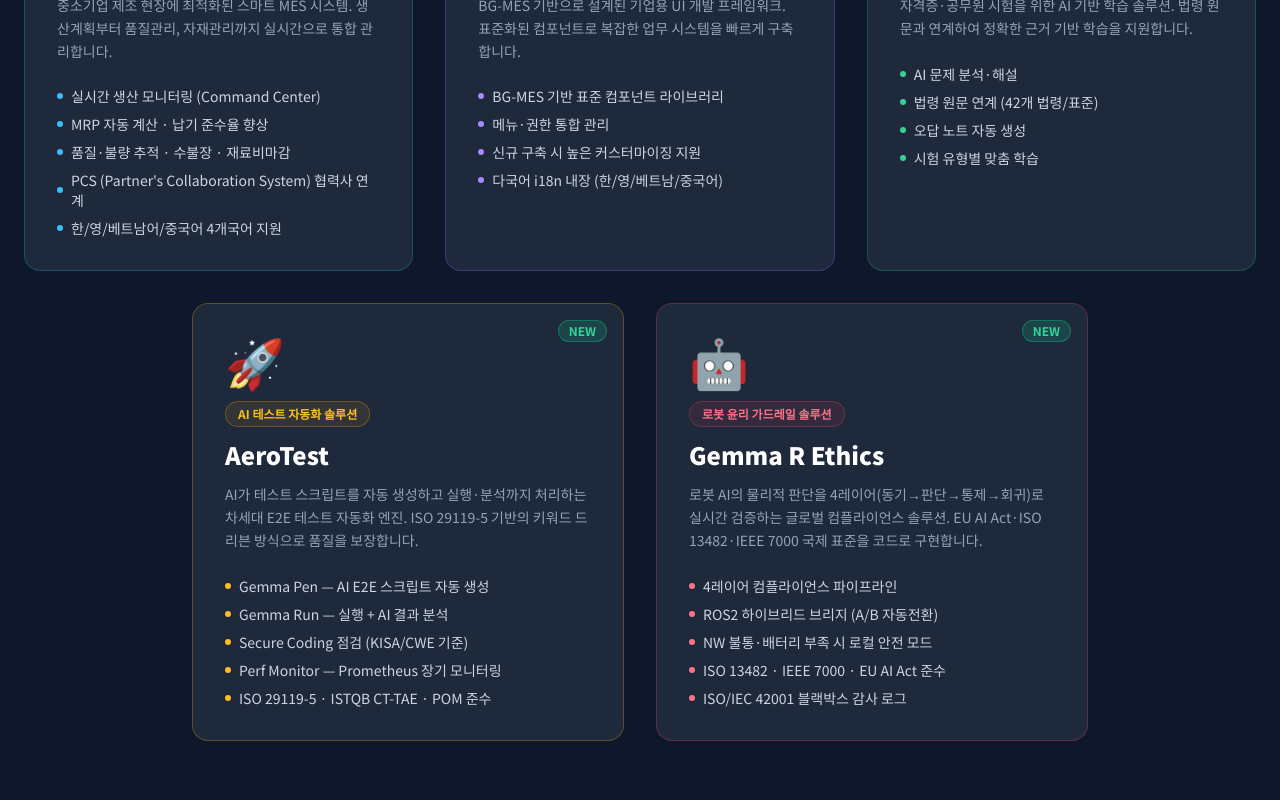
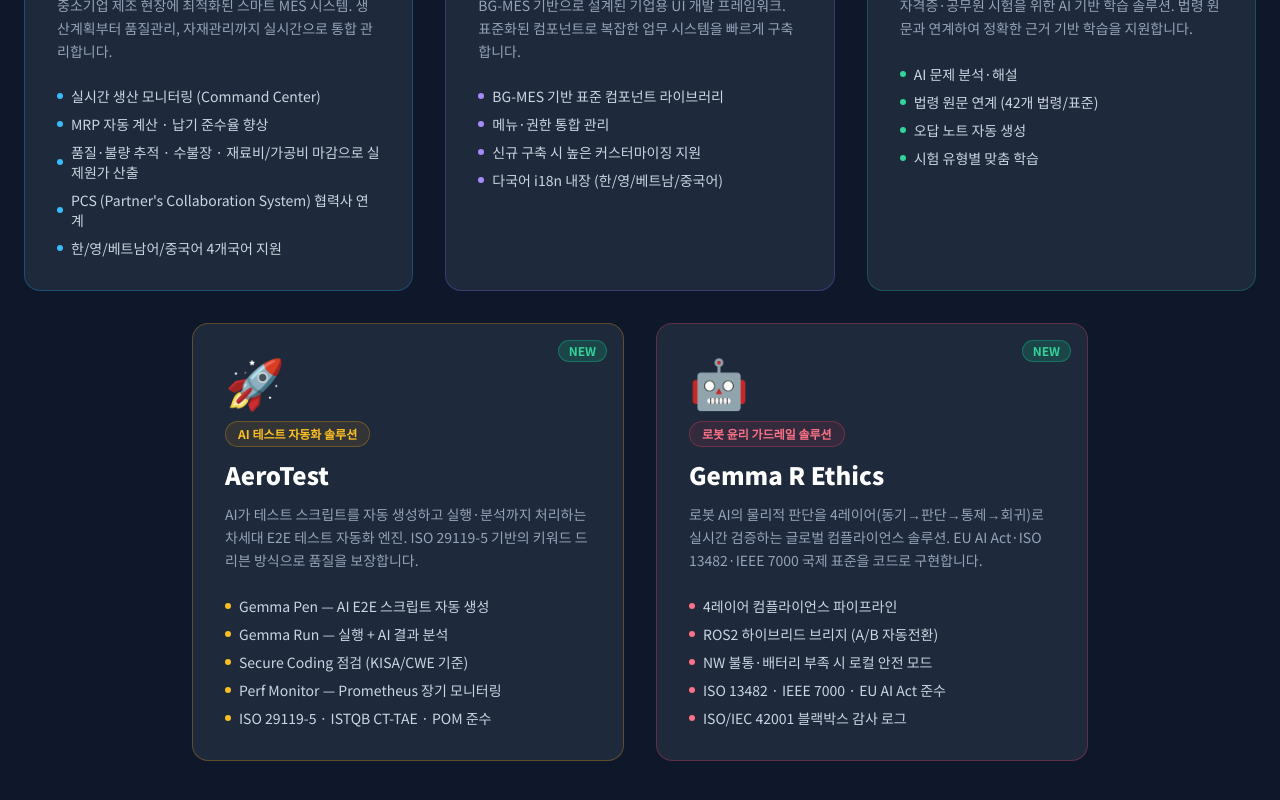
Before and after one commit to kichungnam-design/bugplus-home, a React (Create React App) app: page / in a window 1280 px wide. Shown: the part 1934-2734 px from the top of the page. Built offline with nearby package versions, Linux system fonts and the light colour scheme; no server answers.

Commit message:
fix: BG-MES 재료비/가공비 마감 통한 실제원가 산출 관리로 수정

```diff
--- a/src/components/Solutions.jsx
+++ b/src/components/Solutions.jsx
@@ -12,7 +12,7 @@
     features: [
       '실시간 생산 모니터링 (Command Center)',
       'MRP 자동 계산 · 납기 준수율 향상',
-      '품질·불량 추적 · 수불장 · 재료비마감',
+      '품질·불량 추적 · 수불장 · 재료비/가공비 마감으로 실제원가 산출',
       'PCS (Partner\'s Collaboration System) 협력사 연계',
       '한/영/베트남어/중국어 4개국어 지원',
     ],
```
